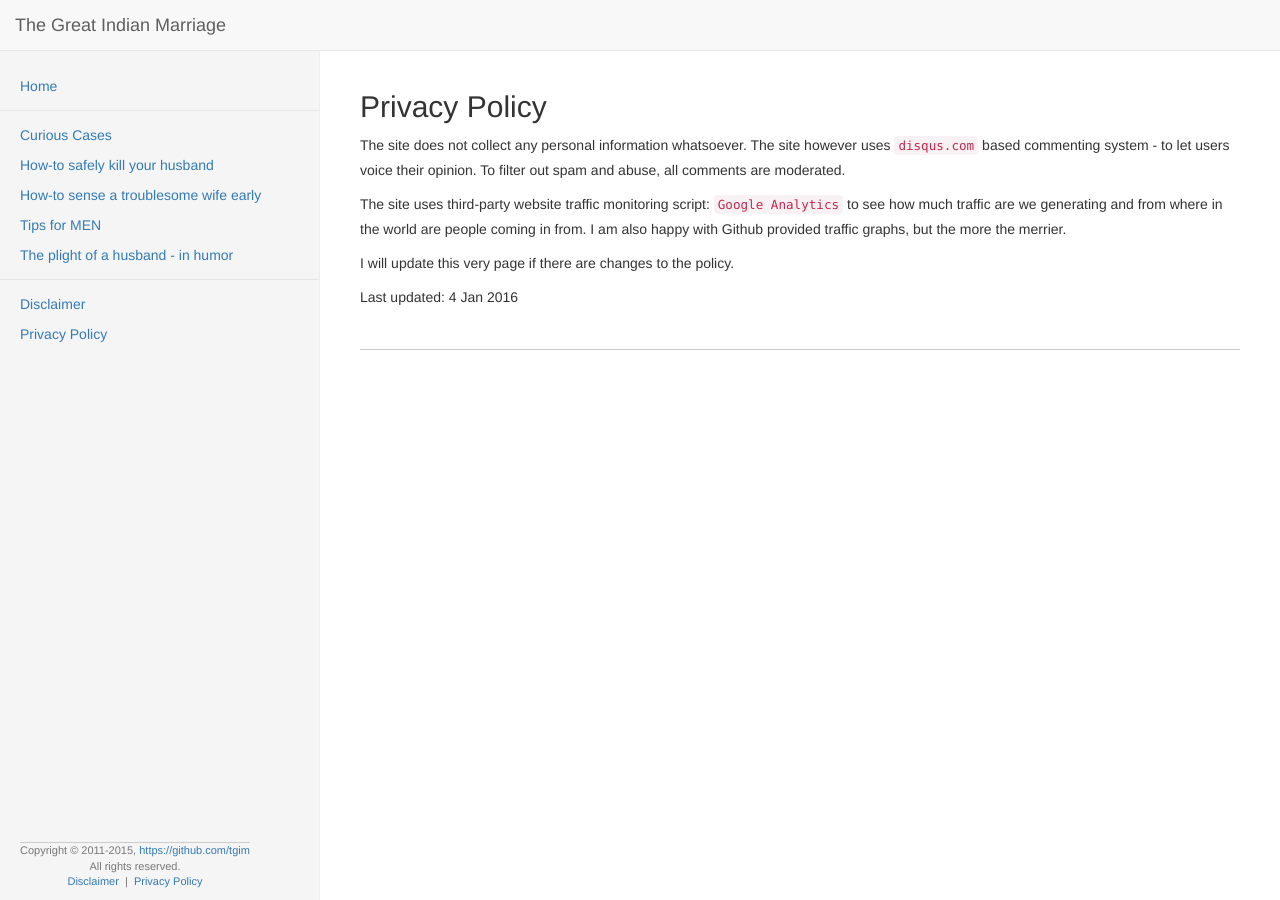
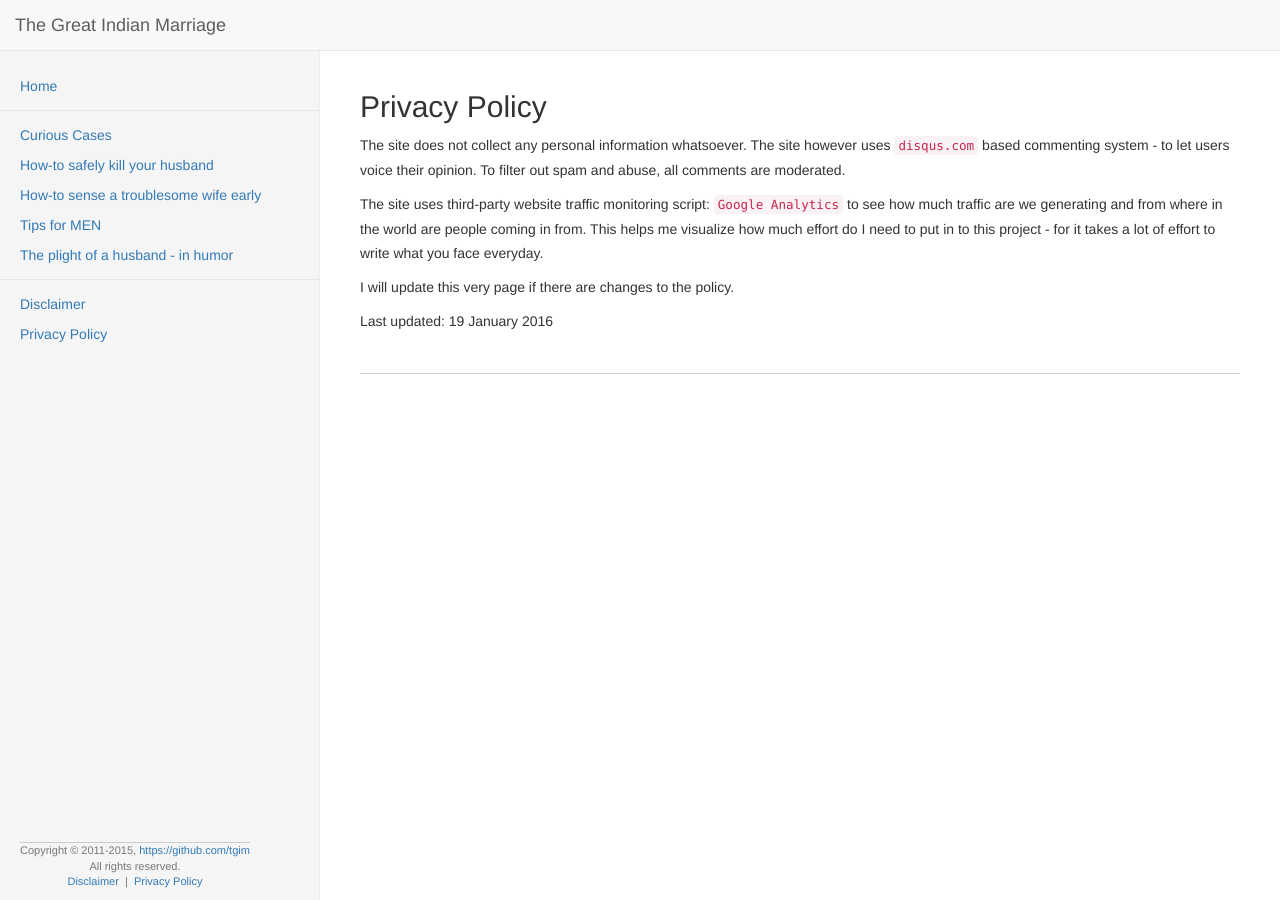
Before and after one commit to tgim/tgim.github.io, a Jekyll site: the page built from privacy-policy.md, in a window 1280 px wide. Built offline with Jekyll 4.4.1, drawn with Linux system fonts in a browser that asks for light colours; nearby versions of some CDN libraries.

Commit message:
Update privacy-policy.md

```diff
--- a/privacy-policy.md
+++ b/privacy-policy.md
@@ -10,9 +10,9 @@ comments are moderated.
 
 The site uses third-party website traffic monitoring script: `Google Analytics`
 to see how much traffic are we generating and from where in the world
-are people coming in from. I am also happy with Github provided traffic graphs, but the more
-the merrier.
+are people coming in from. This helps me visualize how much effort do I need to put in to this
+project - for it takes a lot of effort to write what you face everyday.
 
 I will update this very page if there are changes to the policy.
 
-Last updated: 4 Jan 2016
+Last updated: 19 January 2016
```
